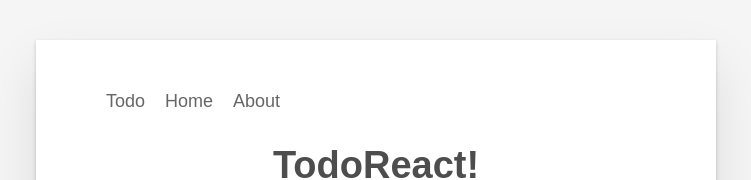
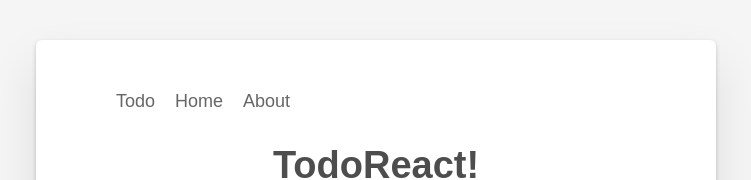
Before and after one commit to yuna096740/React_lesson, a React (Create React App) app: page / in a window 1280 px wide. Shown: the top 180 px of the page, without its empty margins (264-1015 px from the left). Built offline with nearby package versions, Linux system fonts and the light colour scheme.

Commit message:
[update] todo's css

```diff
--- a/src/components/Navbar/navStyle.css
+++ b/src/components/Navbar/navStyle.css
@@ -14,7 +14,7 @@
 .nav a {
   text-decoration: none;
   color: #666;
-  padding: 10px 20px 10px 0px;
+  padding: 10px 10px;
   display: block;
   font-size: large;
 }
--- a/src/index.css
+++ b/src/index.css
@@ -173,6 +173,7 @@ body {
 @media screen and (min-width: 550px) {
   .todoapp {
     padding: 4rem;
+    border-radius: 6px;
   }
 }
 .todoapp > * {
```
